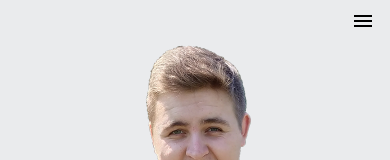
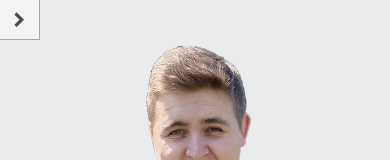
Before and after one commit to v3il/my-visit-card, a Vue app: page /#/about in a window 390 px wide. Shown: the top 160 px of the page. Built offline with nearby package versions, Linux system fonts and the light colour scheme.

Commit message:
Open/close mobile sidebar, new algo of sidebar items activation

```diff
--- a/src/components/ProjectView.vue
+++ b/src/components/ProjectView.vue
@@ -111,7 +111,8 @@
 
 <style scoped>
     .project {
-        margin-bottom: 48px;
+        margin-bottom: 24px;
+        padding-top: 12px;
     }
 
     .project_name-wrapper {
--- a/src/components/sidebar/SidebarBlock.vue
+++ b/src/components/sidebar/SidebarBlock.vue
@@ -12,6 +12,11 @@
                 ></sidebar-link-item>
             </ul>
         </div>
+
+        <div class="sidebar__open-menu-btn" @click="$emit('toggle-sidebar')">
+            <i class="fa fa-chevron-left" v-if="sidebarOpened"></i>
+            <i class="fa fa-chevron-right" v-else></i>
+        </div>
     </aside>
 </template>
 
@@ -19,12 +24,6 @@
     import SidebarLinkItem from "@/components/sidebar/SidebarLinkItem.vue";
 
     export default {
-        data() {
-            return {
-
-            }
-        },
-
         props: ["items", "sidebarOpened"],
 
         components: {
@@ -83,7 +82,28 @@
         list-style: none;
     }
 
+    .sidebar__open-menu-btn {
+        display: none;
+        position: absolute;
+        top: 0;
+        right: -41px;
+        background: #f3f3f3;
+        border-right: 1px solid #a7a7a7;
+        border-bottom: 1px solid #a7a7a7;
+        align-items: center;
+        justify-content: center;
+        height: 40px;
+        width: 40px;
+        z-index: 3;
+        cursor: pointer;
+        padding: 6px;
+    }
+
     @media screen and (max-width: 1150px) {
+        .sidebar__open-menu-btn {
+            display: flex;
+        }
+
         .sidebar {
             transform: translateX(-100%);
         }
--- a/src/components/sidebar/SidebarLinkItem.vue
+++ b/src/components/sidebar/SidebarLinkItem.vue
@@ -43,12 +43,14 @@
         height: 2px;
         background-color: #9db7f9;
         margin-right: 8px;
+        transition: width 0.3s;
     }
 
     .sidebar__nav-item-link {
         text-decoration: none;
         color: #a7a7a7;
         text-transform: uppercase;
+        transition: color 0.3s;
     }
 
     .sidebar__nav-item--active .sidebar__nav-item-pointer {
--- a/src/views/MainPage.vue
+++ b/src/views/MainPage.vue
@@ -1,22 +1,12 @@
 <template>
     <div class="page">
-
-        <div class="mobile-header">
-            <div @click="sidebarOpened = !sidebarOpened"
-                 class="page__open-menu-btn"
-            >
-                <div class="open-menu-btn__line open-menu-btn__line--first"></div>
-                <div class="open-menu-btn__line open-menu-btn__line--second"></div>
-                <div class="open-menu-btn__line open-menu-btn__line--third"></div>
-            </div>
-        </div>
-
         <notification></notification>
 
         <sidebar-block
             :sidebarOpened="sidebarOpened"
             :items="this.currentPageSidebarItems"
             @scrollToInfoBlock="scrollToInfoBlock($event)"
+            @toggle-sidebar="sidebarOpened = !sidebarOpened"
         ></sidebar-block>
 
         <content-block></content-block>
@@ -42,7 +32,7 @@
                     text: project.name,
                     link: "#",
                     tag: project.id,
-                    isActive: true,
+                    isActive: index === 0,
                 }
             });
 
@@ -88,11 +78,41 @@
 
         created() {
             this.setCurrentPageSidebarItems(this.getCurrentPageSidebarItems());
-            window.addEventListener("scroll", this.scrollHandler);
-        },
 
-        destroyed() {
-            window.removeEventListener("scroll", this.scrollHandler);
+            const scrollHandler = () => {
+                const sidebarItems = this.currentPageSidebarItems;
+
+                const viewportTop = window.scrollY;
+                const viewportBottom = window.scrollY + window.innerHeight;
+                const infoBlocks = [...document.querySelectorAll(".js-scroll-to-target")];
+
+                this.deactivateAllSidebarItems();
+
+                const infoBlocksInViewport = infoBlocks.filter(infoBlock => {
+                    const infoBlockScrollOffset = this.getScrollTopOffsetOfElement(infoBlock);
+                    const infoBlockHeight = infoBlock.clientHeight;
+
+                    const infoBlockBottomPosition = infoBlockScrollOffset + infoBlockHeight;
+
+                    return (
+                           infoBlockBottomPosition > viewportTop
+                        && infoBlockScrollOffset < viewportBottom
+                    );
+                });
+
+                if (infoBlocksInViewport.length) {
+                    infoBlocksInViewport.forEach((block) => {
+                        const index = infoBlocks.findIndex(item => item === block);
+                        sidebarItems[index].isActive = true;
+                    });
+                }
+            };
+
+            window.addEventListener("scroll", scrollHandler);
+
+            this.$once('hook:beforeDestroy', () => {
+                window.removeEventListener("scroll", scrollHandler);
+            });
         },
 
         methods: {
@@ -113,45 +133,16 @@
                 this.currentPageSidebarItems = this.getCurrentPageSidebarItems();
             },
 
-            scrollHandler() {
-                const sidebarItems = this.currentPageSidebarItems;
+            scrollToInfoBlock(clickedSideBarItem) {
+                const infoBlocks = [...document.querySelectorAll(".js-scroll-to-target")];
+                const clickedLinkIndex = this.currentPageSidebarItems.indexOf(clickedSideBarItem);
 
-                const scrollTop = window.scrollY;
-                const infoBlocks = [...document.querySelectorAll(".js-scroll-to-target")];
+                if (clickedLinkIndex >= 0) {
+                    const infoBlock = infoBlocks[clickedLinkIndex];
+                    const infoBlockScrollTop = this.getScrollTopOffsetOfElement(infoBlock) + 1;
 
-                const nextInfoBlockOffsetThreshold = 200;
-
-                this.deactivateAllSidebarItems();
-
-                const infoBlockInViewport = infoBlocks.filter(infoBlock => {
-                    const infoBlockScrollOffset = this.getScrollTopOffsetOfElement(infoBlock);
-                    const infoBlockHeight = infoBlock.clientHeight;
-
-                    const infoBlockBottomPosition = infoBlockScrollOffset + infoBlockHeight;
-
-                    return infoBlockBottomPosition > scrollTop + nextInfoBlockOffsetThreshold;
-                });
-
-                const firstInfoBlockInViewport = infoBlockInViewport.length
-                    ? infoBlockInViewport[0]
-                    : null;
-
-                console.log(firstInfoBlockInViewport)
-
-                const activeItemIndex = infoBlocks.indexOf(firstInfoBlockInViewport);
-
-                console.log(activeItemIndex)
-
-                if(activeItemIndex >= 0) {
-                    sidebarItems[activeItemIndex].isActive = true;
+                    this.smoothScrollToY(infoBlockScrollTop, 300);
                 }
-            },
-
-            scrollToInfoBlock(clickedSideBarItem) {
-                const infoBlock = document.getElementById(clickedSideBarItem.tag);
-                const infoBlockScrollTop = this.getScrollTopOffsetOfElement(infoBlock);
-
-                this.smoothScrollToY(infoBlockScrollTop, 300);
             },
 
             deactivateAllSidebarItems() {
@@ -189,9 +180,9 @@
         },
 
         components: {
-            'sidebar-block': SidebarBlock,
-            'content-block': ContentBlock,
-            'notification': Notification,
+            SidebarBlock,
+            ContentBlock,
+            Notification,
         }
     }
 </script>
@@ -203,35 +194,4 @@
         background: #f3f3f3;
         min-height: 100vh;
     }
-
-    .mobile-header {
-        position: fixed;
-        top: 0;
-        left: 0;
-        right: 0;
-        padding: 6px 12px;
-        background: transparent;
-        display: none;
-    }
-
-    .page__open-menu-btn {
-        float: right;
-        height: 30px;
-        width: 30px;
-        z-index: 3;
-        cursor: pointer;
-        padding: 6px;
-    }
-
-    .open-menu-btn__line {
-        background: black;
-        height: 2px;
-        margin-top: 3px;
-    }
-
-    @media screen and (max-width: 1150px) {
-        .mobile-header {
-            display: block;
-        }
-    }
 </style>
```
